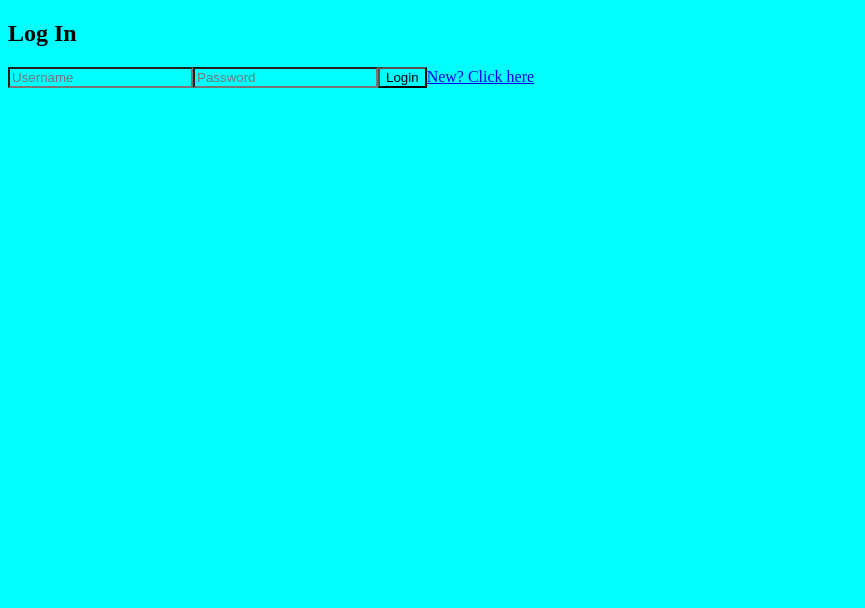
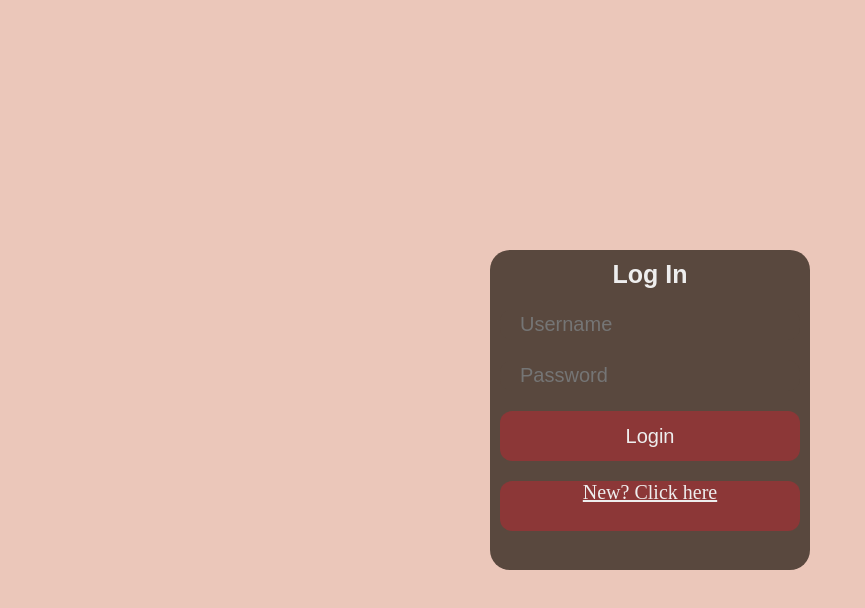
Before and after one commit to Cole-Gebhard/frontendFitness, a React (Create React App) app: page /#/login in a window 1280 px wide. Shown: the top 608 px of the page, without its empty margins (0-865 px from the left). Built offline with nearby package versions, Linux system fonts and the light colour scheme.

Commit message:
Log in/ Signup

```diff
--- a/public/index.css
+++ b/public/index.css
@@ -1,3 +1,127 @@
 * {
-    background-color: aqua;
+    margin: 0;
+    padding: 0;
 }
+
+body {
+    background-color: #ebc7ba;
+}
+
+#login {
+    position: absolute;
+
+    width: 300px;
+    height: 300px;
+
+    /* Center form on page horizontally & vertically */
+    top: 50%;
+    left: 50%;
+    margin-top: -150px;
+    margin-left: -150px;
+}
+
+form {
+    display: flex;
+    flex-direction: column;
+    align-items: center;
+    gap: 10px;
+
+    width: 300px;
+    height: 300px;
+
+    /* background: gray; */
+    border-radius: 10px;
+
+    margin: 0;
+    padding: 0;
+}
+
+#login {
+    display: flex;
+    flex-direction: column;
+    align-items: center;
+    padding: 10px;
+    background-color: #59483E;
+    border-radius: 20px;
+    gap: 10px;
+}
+
+#login h2 {
+    color: #eee;
+    font-family: sans-serif;
+    font-size: 25px;
+    font-weight: 600;
+}
+
+#login form {
+    display: flex;
+    align-items: center;
+    flex-direction: column;
+    gap: 20px;
+    /* padding: 10px; */
+}
+
+
+#login .input {
+    background-color: #59483E;
+    border-radius: 12px;
+    border: 0;
+    box-sizing: border-box;
+    color: #eee;
+    font-size: 20px;
+    height: 100%;
+    outline: 0;
+    padding: 4px 20px 4px 20px;
+    width: 100%;
+}
+
+#login .button {
+    background-color: #8C3737;
+    border-radius: 12px;
+    border: 0;
+    box-sizing: border-box;
+    color: #eee;
+    cursor: pointer;
+    font-size: 20px;
+    height: 50px;
+    outline: 0;
+    text-align: center;
+    width: 100%;
+}
+
+#login .button:hover {
+    background-color: #7c1919;
+}
+
+#login .button:active {
+    background-color: #7c1919;
+}
+
+#button {
+    background-color: #08d;
+    border-radius: 12px;
+    border: 0;
+    box-sizing: border-box;
+    color: #eee;
+    cursor: pointer;
+    font-size: 14px;
+    height: 30px;
+    outline: 0;
+    text-align: center;
+    width: 100%;
+}
+
+#button:hover {
+    background-color: rgb(0, 106, 172);
+}
+
+#button:active {
+    background-color: #06b;
+}
+
+#header {
+    display: flex;
+    background-color: #D9806C;
+    font-size: 30px;
+    justify-content: space-between;
+}
--- a/src/App.js
+++ b/src/App.js
@@ -1,6 +1,7 @@
 import React, { useState, useCallback, useEffect } from 'react';
 import { Switch, Route } from 'react-router-dom';
-import { TOKEN_STORAGE_KEY, BASE_URL, COHORT_NAME } from './const';
+import { TOKEN_STORAGE_KEY } from './const';
+import { isUser } from './components/api/requests';
 
 
 import {
@@ -8,14 +9,17 @@ import {
   Login,
   NotFound
 } from './components'
+import Register from './components/Register';
+import Welcome from './components/Welcome';
 
 
 const App = () => {
   const [username, setUsername] = useState('');
   const [password, setPassword] = useState('');
+  const [user, setUser] = useState('');
   const [token, setToken] = useState('');
-  const [posts, setPosts] = useState([]);
-  const [me, setMe] = useState(null);
+  const [me, setMe] = useState('');
+
 
   const setTokenHere = useCallback((responseToken) => {
     localStorage.setItem(TOKEN_STORAGE_KEY, responseToken);
@@ -27,38 +31,73 @@ const App = () => {
     setToken(storageToken)
   }, []);
 
-  const setTargetValue = useCallback((callBack) => {
-    return (event) => {
-      callBack(event.target.value);
-    };
-  }, []);
-
   const logout = useCallback(() => {
     localStorage.removeItem(TOKEN_STORAGE_KEY);
+    localStorage.removeItem(token);
+
 
     setToken('');
     setMe(null);
     window.alert('Log out success')
-  }, []);
+  }, [token]);
 
+  useEffect(() => {
+    if (token) {
+      isUser(token)
+        .then((me) => {
+          setMe(me);
+        })
+        .catch((e) => {
+          throw new Error(`Failed to fetch myself.`);
+        });
+    }
+
+  }, [token]);
+
+  console.log(me)
+  console.log(token)
+
+  if (!token) {
     return (
       <div>
         <Switch>
           <Route exact path={'/'}>
             <Header />
+            <Welcome />
           </Route>
           <Route exact path={'/login'}>
-          <Login username={username}
+            <Login
+              user={user}
+              setUser={setUser}
+              setToken={setTokenHere}
+              username={username}
+              setUsername={setUsername}
+              setPassword={setPassword}
               password={password}
-            setUsername={setTargetValue(setUsername)}
-            setPassword={setTargetValue(setPassword)}
-            setToken={setTokenHere}
             />
+          </Route>
+          <Route exact path={'/register'}>
+            <Register
+            setToken={setTokenHere}/>
           </Route>
           <Route component={NotFound} />
         </Switch>
       </div>
-  );
+    )
+  };
+  if (token) {
+    return (
+      <div>
+        <Switch>
+          <Route exact path={'/'}>
+            <Header token={token} logout={logout}/>
+            <Welcome />
+          </Route>
+          <Route component={NotFound} />
+        </Switch>
+      </div>
+    )
+  }
 };
 
 
--- a/src/components/Header.js
+++ b/src/components/Header.js
@@ -1,14 +1,31 @@
 import React from 'react';
 import { Link } from 'react-router-dom';
 
-const Header = () => {
+const Header = ({
+    token,
+    currentUser,
+    logout
+}) => {
 
-    return (
+    if(!token){return (
         <header id='header'>
             <Link to={'/'}>Home</Link>
             <Link to={'/login'}>Log In</Link>
         </header>
-    )
+    )}
+    if (token) {
+        return (
+            <header id='header'>
+                <Link to={'/home'}>Home</Link>
+                <Link to={'/posts'}>Posts</Link>
+                <Link to={'/profile'}>Profile</Link>
+                <form id='userformset' onSubmit={logout}>
+                    <h2>Hello {currentUser}</h2>
+                    <button type='submit'>Log Out</button>
+                </form>
+            </header>
+        )
+    }
 };
 
 export default Header;
--- a/src/components/Login.js
+++ b/src/components/Login.js
@@ -1,42 +1,62 @@
-import React from "react";
-import axios from "axios";
-import { BASE_URL, COHORT_NAME } from "../const";
+import React, {useState} from "react";
+import { login } from "./api/requests";
 
 const Login = ({
+    setUser,
+    setToken,
+    user,
     username,
     password,
     setUsername,
-    setPassword,
-    setToken
+    setPassword
 }) => {
 
 
     return (<div id='login'>
-        <h2>
-            Log In
-        </h2>
+
         <form
             onSubmit={
                 async (event) => {
                     event.preventDefault()
+
+                   try{
+                        console.log(username, password)
+                        const response = await login(username, password)
+                        console.log(response.token)
+                        setToken(response.token)
+
+                        if (response.token){
+
+                            setUser(localStorage.getItem('user'))
+                            window.location.href = ('/#/')
+                        } else {
+                            setUser(false)
+                        }
+                   } catch (error) {
+                        console.error(error)
+                   }
+
                 }
             }>
+            <h2>
+                Log In
+            </h2>
             <label>
-                <input class='input'
+                <input className='input'
                     placeholder="Username"
-                    onChange={setUsername}
+                    onChange={event => setUsername(event.target.value)}
                     value={username}
                 />
             </label>
             <label>
-                <input class='input'
+                <input className='input'
                     placeholder="Password"
-                    onChange={setPassword}
+                    onChange={event => setPassword(event.target.value)}
                     value={password}
                     type={'password'} />
             </label>
-            <button class='button' type="submit">Login</button>
-            <a href='/#/register' class='button' id='makeaccount' type="submit">New? Click here</a>
+            <button className='button' type="submit">Login</button>
+            <a href='/#/register' className='button' id='makeaccount' type="submit">New? Click here</a>
         </form>
     </div>)
 }
--- /dev/null
+++ b/src/components/Register.js
@@ -0,0 +1,59 @@
+import React from "react";
+import { register } from "./api/requests";
+import { useState } from "react";
+
+const Register = ({
+    setToken
+}) => {
+
+    const [username, setUsername] = useState('');
+    const [password, setPassword] = useState('');
+
+
+    return (<div id='login'>
+
+        <form
+            onSubmit={
+                async (event) => {
+                    event.preventDefault()
+                    try {
+                        console.log(username, password)
+                        const response = await register(username, password)
+                        console.log(response);
+                        setToken(response.token)
+
+                        if(response.token){
+                        window.location.href = ('/#/')
+                        }
+                    } catch (error) {
+                        console.error(error)
+                        window.alert('Invalid Credentials')
+                    }
+
+                }
+            }>
+            <h2>
+                Sign Up
+            </h2>
+            <label>
+                <input className='input'
+                    placeholder="Username"
+                    onChange={event => setUsername(event.target.value)}
+                    value={username}
+                />
+            </label>
+            <label>
+                <input className='input'
+                    placeholder="Password"
+                    onChange={event => setPassword(event.target.value)}
+                    value={password}
+                    type={'password'} />
+            </label>
+            <button className='button' type="submit">Sign Up</button>
+            <a href='/#/login' className='button' id='makeaccount' type="submit">Existing user? Click here</a>
+
+        </form>
+    </div>)
+}
+
+export default Register;
--- /dev/null
+++ b/src/components/Welcome.js
@@ -0,0 +1,13 @@
+import React from 'react';
+
+const Welcome = () => {
+
+    return <div id="welcome">
+        <h1>Ready to get physical?</h1>
+        <p>Click a link above to start your journey
+        </p>
+
+    </div>
+};
+
+export default Welcome;
--- /dev/null
+++ b/src/components/api/requests.js
@@ -0,0 +1,76 @@
+
+
+
+const URL = "https://fitnesstrac-kr.herokuapp.com/api/";
+export let token = localStorage.getItem('token')
+
+console.log(token)
+
+
+export const register = async (username, password) => {
+    try {
+        const resp = await fetch(`${URL}users/register`, {
+            method: "POST",
+            headers: {
+                'Content-Type': 'application/json',
+            },
+            body: JSON.stringify({
+                username,
+                password
+            })
+        })
+        console.log(resp)
+
+        const data =  resp.json()
+        console.log(data)
+        return data;
+
+    } catch (error) {
+        console.error(error)
+    }
+
+}
+
+export const login = async (username, password) => {
+
+    try {
+        const resp = await fetch(`${URL}users/login`, {
+            method: "POST",
+            headers: {
+                'Content-Type': 'application/json',
+            },
+            body: JSON.stringify({
+                username,
+                password
+            })
+        })
+        const data = await resp.json()
+        console.log(data.token)
+        localStorage.setItem('token',data.token)
+
+        return data
+    } catch (error) {
+        console.error(error)
+    }
+}
+
+export const isUser = async (token) => {
+
+    try {
+
+        const resp = await fetch(`${URL}users/me`, {
+            headers: {
+                'Content-Type': 'application/json',
+                'Authorization': `Bearer ${token}`
+            },
+        });
+
+        const data = await resp.json();
+        if(data.username){
+        return data
+        }
+        return false
+    } catch (error) {
+        console.error(error)
+    }
+}
--- a/src/components/index.js
+++ b/src/components/index.js
@@ -1,3 +1,4 @@
 export { default as Header } from './Header.js';
+export { default as Register } from './Register.js';
 export { default as Login } from './Login.js';
 export { default as NotFound } from './NotFound.js';
```
Also changed, not shown: src/components/requests/requests.js (added). Lines whose indentation alone changed are shown as unchanged.
